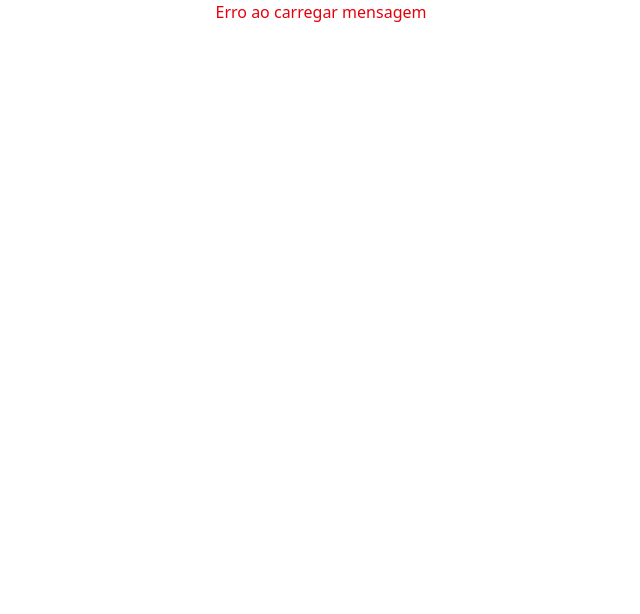
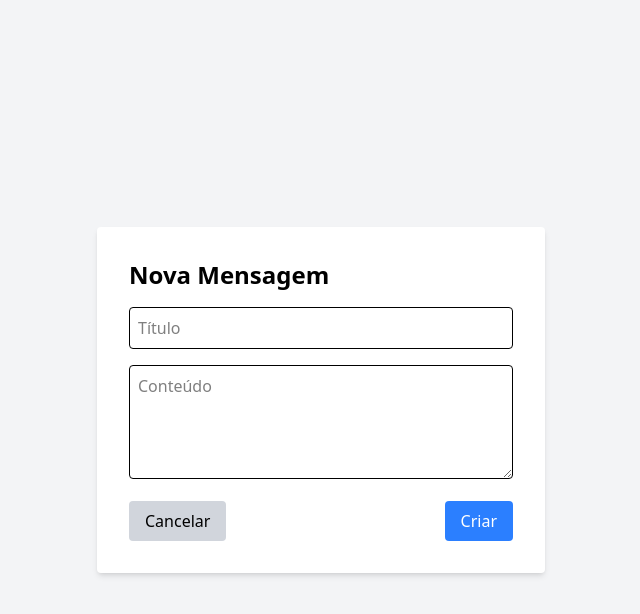
Before and after one commit to goodvandro/notification-worker-fe, a React (Vite) app: page /messages/new in a window 1280 px wide. Shown: the top 614 px of the page, without its empty margins (319-959 px from the left). Built offline with nearby package versions, Linux system fonts and the light colour scheme; no server answers.

Commit message:
feat(messages): add new message creation functionality
- Create NewMessagePage component with MessageForm
- Add CreateMessageDTO type and createMessage API function
- Update Dashboard with link to new message page
- Add route for new message page

```diff
--- /dev/null
+++ b/src/features/messages/MessageForm.tsx
@@ -0,0 +1,69 @@
+import { useState } from "react";
+import { useNavigate } from "react-router-dom";
+import { createMessage } from "./message.api";
+
+export default function MessageForm() {
+  const [title, setTitle] = useState("");
+  const [content, setContent] = useState("");
+  const [error, setError] = useState("");
+  const navigate = useNavigate();
+
+  const handleSubmit = async (e: React.FormEvent) => {
+    e.preventDefault();
+    setError("");
+    try {
+      await createMessage({ title, content });
+      navigate("/dashboard");
+    } catch (error) {
+      setError(
+        (error as { response: { data: { message: string } } }).response?.data
+          ?.message || "Erro ao criar mensagens"
+      );
+    }
+  };
+
+  return (
+    <div className="flex items-center justify-center min-h-screen bg-gray-100">
+      <form
+        onSubmit={handleSubmit}
+        className="bg-white p-8 rounded shadow-md w-full max-w-md"
+      >
+        <h2 className="text-2xl font-bold mb-4">Nova Mensagem</h2>
+
+        <input
+          type="text"
+          placeholder="Título"
+          value={title}
+          onChange={(e) => setTitle(e.target.value)}
+          className="w-full border p-2 mb-4 rounded"
+          required
+        />
+        <textarea
+          placeholder="Conteúdo"
+          value={content}
+          onChange={(e) => setContent(e.target.value)}
+          className="w-full border p-2 mb-4 rounded"
+          rows={4}
+          required
+        />
+        {error && <p className="text-red-600 mb-2">{error}</p>}
+
+        <div className="flex justify-between">
+          <button
+            type="button"
+            onClick={() => navigate("/dashboard")}
+            className="bg-gray-300 text-black px-4 py-2 rounded hover:bg-gray-400"
+          >
+            Cancelar
+          </button>
+          <button
+            type="submit"
+            className="bg-blue-500 text-white px-4 py-2 rounded hover:bg-blue-600"
+          >
+            Criar
+          </button>
+        </div>
+      </form>
+    </div>
+  );
+}
--- a/src/features/messages/message.api.ts
+++ b/src/features/messages/message.api.ts
@@ -1,5 +1,5 @@
 import http from "../../api/http";
-import type { Message, PaginatedResponse } from "./message.type";
+import type { CreateMessageDTO, Message, PaginatedResponse } from "./message.type";
 
 export const getMessages = async (
   page = 1,
@@ -25,3 +25,10 @@ export const getMessageById = async (id: string): Promise<Message> => {
   });
   return response.data;
 };
+
+export const createMessage = async (data: CreateMessageDTO): Promise<Message> => {
+  const response = await http.post(`/messages`, data, {
+    headers: { Authorization: `Bearer ${localStorage.getItem("token")}` },
+  });
+  return response.data;
+};
--- a/src/features/messages/message.type.ts
+++ b/src/features/messages/message.type.ts
@@ -15,3 +15,8 @@ export interface PaginatedResponse<T> {
     totalPages: number;
   };
 }
+
+export interface CreateMessageDTO {
+  title: string;
+  content: string;
+}
--- a/src/pages/Dashboard.tsx
+++ b/src/pages/Dashboard.tsx
@@ -1,9 +1,16 @@
+import { Link } from "react-router-dom";
 import MessageList from "../features/messages/MessageList";
 
 export default function Dashboard() {
   return (
     <div className="p-6 bg-gray-100 min-h-screen">
       <h1 className="text-3xl font-bold mb-6">Dashboard</h1>
+      <Link
+        to="/messages/new"
+        className="inline-block mb-4 bg-blue-500 text-white px-4 py-2 rounded hover:bg-blue-600"
+      >
+        + Nova Mensagem
+      </Link>
       <MessageList />
     </div>
   );
--- /dev/null
+++ b/src/pages/NewMessagePage.tsx
@@ -0,0 +1,5 @@
+import MessageForm from "../features/messages/MessageForm";
+
+export default function NewMessagePage() {
+  return <MessageForm />;
+}
--- a/src/routes/index.tsx
+++ b/src/routes/index.tsx
@@ -3,6 +3,7 @@ import Register from "../features/auth/register";
 import Login from "../features/auth/login";
 import Dashboard from "../pages/Dashboard";
 import MessagePage from "../pages/MessagePage";
+import NewMessagePage from "../pages/NewMessagePage";
 
 export function AppRouter() {
   return (
@@ -11,6 +12,7 @@ export function AppRouter() {
         <Route path="/register" element={<Register />} />
         <Route path="/login" element={<Login />} />
         <Route path="/dashboard" element={<Dashboard />} />
+        <Route path="/messages/new" element={<NewMessagePage />} />
         <Route path="/messages/:id" element={<MessagePage />} />
       </Routes>
     </BrowserRouter>
```
Also changed, not shown: 1 other file (tests, documents, lock files or other folders).
